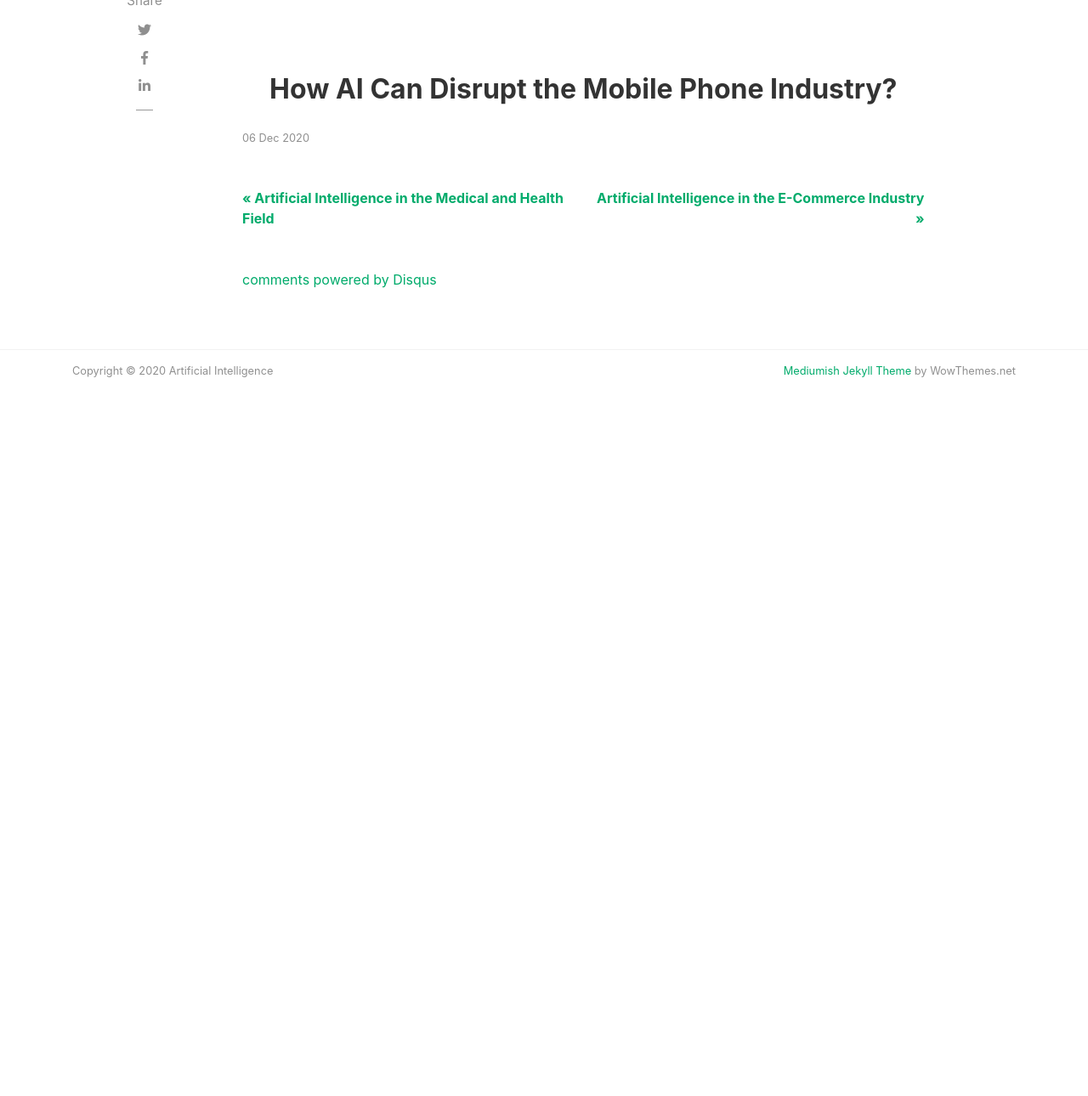
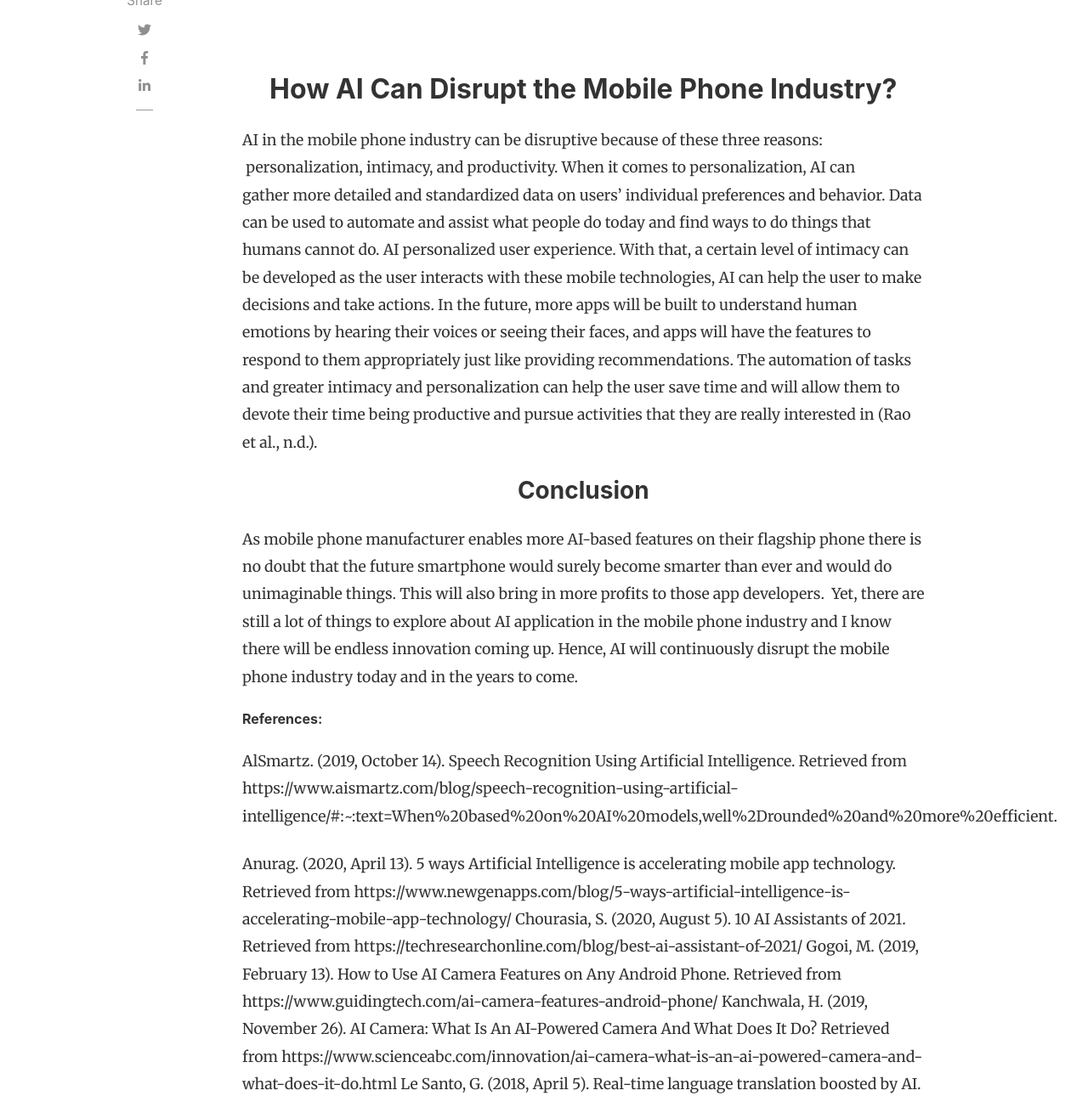
Before and after one commit to mclag/mms142-groupg-2020, a Jekyll site: the page built from _posts/2020-12-06-ai_mobilephone.md, in a window 1280 px wide and 1400 px high, scrolled down 7242 px, cut to the strip 110-1400 px from the top of the window. Shown: the whole strip at 85% size. Built offline with Jekyll 4.4.1, drawn with Linux system fonts in a browser that asks for light colours; nearby versions of some CDN libraries; comment, search, counter and statistics services are not loaded; before the commit the page ends 7872 px from its top, so only the background shows below that; some of the changed text lies outside the part shown.

Commit message:
Update 2020-12-06-ai_mobilephone.md

```diff
--- a/_posts/2020-12-06-ai_mobilephone.md
+++ b/_posts/2020-12-06-ai_mobilephone.md
@@ -61,3 +61,40 @@ Computational photography is usually the core of an AI-powered camera (Kanchwala
 
 <br/>
 <center><b><h2>How AI Can Disrupt the Mobile Phone Industry?</h2></b></center>
+AI in the mobile phone industry can be disruptive because of these three reasons:  personalization, intimacy, and productivity. When it comes to personalization, AI can gather more detailed and standardized data on users’ individual preferences and behavior. Data can be used to automate and assist what people do today and find ways to do things that humans cannot do. AI personalized user experience. With that, a certain level of intimacy can be developed as the user interacts with these mobile technologies, AI can help the user to make decisions and take actions. In the future, more apps will be built to understand human emotions by hearing their voices or seeing their faces, and apps will have the features to respond to them appropriately just like providing recommendations. The automation of tasks and greater intimacy and personalization can help the user save time and will allow them to devote their time being productive and pursue activities that they are really interested in (Rao et al., n.d.).
+
+<center><b><h3>Conclusion</h3></b></center>
+As mobile phone manufacturer enables more AI-based features on their flagship phone there is no doubt that the future smartphone would surely become smarter than ever and would do unimaginable things. This will also bring in more profits to those app developers.  Yet, there are still a lot of things to explore about AI application in the mobile phone industry and I know there will be endless innovation coming up. Hence, AI will continuously disrupt the mobile phone industry today and in the years to come.
+
+###### References:
+AlSmartz. (2019, October 14). Speech Recognition Using Artificial Intelligence. Retrieved from
+https://www.aismartz.com/blog/speech-recognition-using-artificial-intelligence/#:~:text=When%20based%20on%20AI%20models,well%2Drounded%20and%20more%20efficient.
+
+Anurag. (2020, April 13). 5 ways Artificial Intelligence is accelerating mobile app technology. Retrieved from
+https://www.newgenapps.com/blog/5-ways-artificial-intelligence-is-accelerating-mobile-app-technology/
+Chourasia, S. (2020, August 5). 10 AI Assistants of 2021. Retrieved from https://techresearchonline.com/blog/best-ai-assistant-of-2021/
+Gogoi, M. (2019, February 13). How to Use AI Camera Features on Any Android Phone. Retrieved from https://www.guidingtech.com/ai-camera-features-android-phone/
+Kanchwala, H. (2019, November 26). AI Camera: What Is An AI-Powered Camera And What Does It Do? Retrieved from https://www.scienceabc.com/innovation/ai-camera-what-is-an-ai-powered-camera-and-what-does-it-do.html
+Le Santo, G. (2018, April 5). Real-time language translation boosted by AI. Retrieved from
+https://www.orange-business.com/en/blogs/language-translation-boosted-by-ai
+Noelle, C. (2019, October 9). How Artificial Intelligence Will Disrupt Speech Recognition. Retrieved from  https://www.processmaker.com/blog/how-artificial-intelligence-will-disrupt-speech-recognition/
+Rao, A., Chitkara, R. & Ladda, S. (n.d.). The Smarter Phone: How AI-enabled devices will reshape the Technology, Media and Telecoms Industry. Retrieved from
+https://www.pwc.com/gx/en/industries/tmt/publications/assets/ai-enabled-smartphone.pdf
+Sallomi, P. (n.d.). Artificial Intelligence Goes Mainstream. Retrieved from https://www2.deloitte.com/us/en/pages/technology-media-and-telecommunications/articles/artificial-intelligence-disruption.html
+Sreejith. (2019, August 22). How Artificial Intelligence Is Enhancing Mobile App Technology. Retrieved from
+https://www.fingent.com/blog/how-artificial-intelligence-is-enhancing-mobile-app-technology/
+Wikipedia contributors. (2020, October 15). Computational photography. In Wikipedia, The Free Encyclopedia. Retrieved 11:03, December 3, 2020, from https://en.wikipedia.org/w/index.php?title=Computational_photography&oldid=983641117
+
+###### Images and Videos
+
+https://pixabay.com/illustrations/smartphone-mobile-phone-man-5692532/
+https://pixabay.com/illustrations/technology-smartphone-industry-5246655/
+https://www.youtube.com/watch?v=80AyUCjZYZM-
+https://www.youtube.com/watch?v=mfnU00cpr44&t=59s
+https://www.facebook.com/events/695002031434114/?post_id=703267667274217&view=permalink
+https://www.youtube.com/watch?v=cnXapYkboRQ-
+https://www.youtube.com/watch?v=Dley0qgbFxk
+https://www.oppo.com/ph/smartphones/series-reno/reno4/
+https://www.youtube.com/watch?v=z-t1h0Y8vuM
+https://www.youtube.com/watch?v=g4m6StzUcOw
+https://www.youtube.com/watch?v=ou9CjRWq1tM-
```
